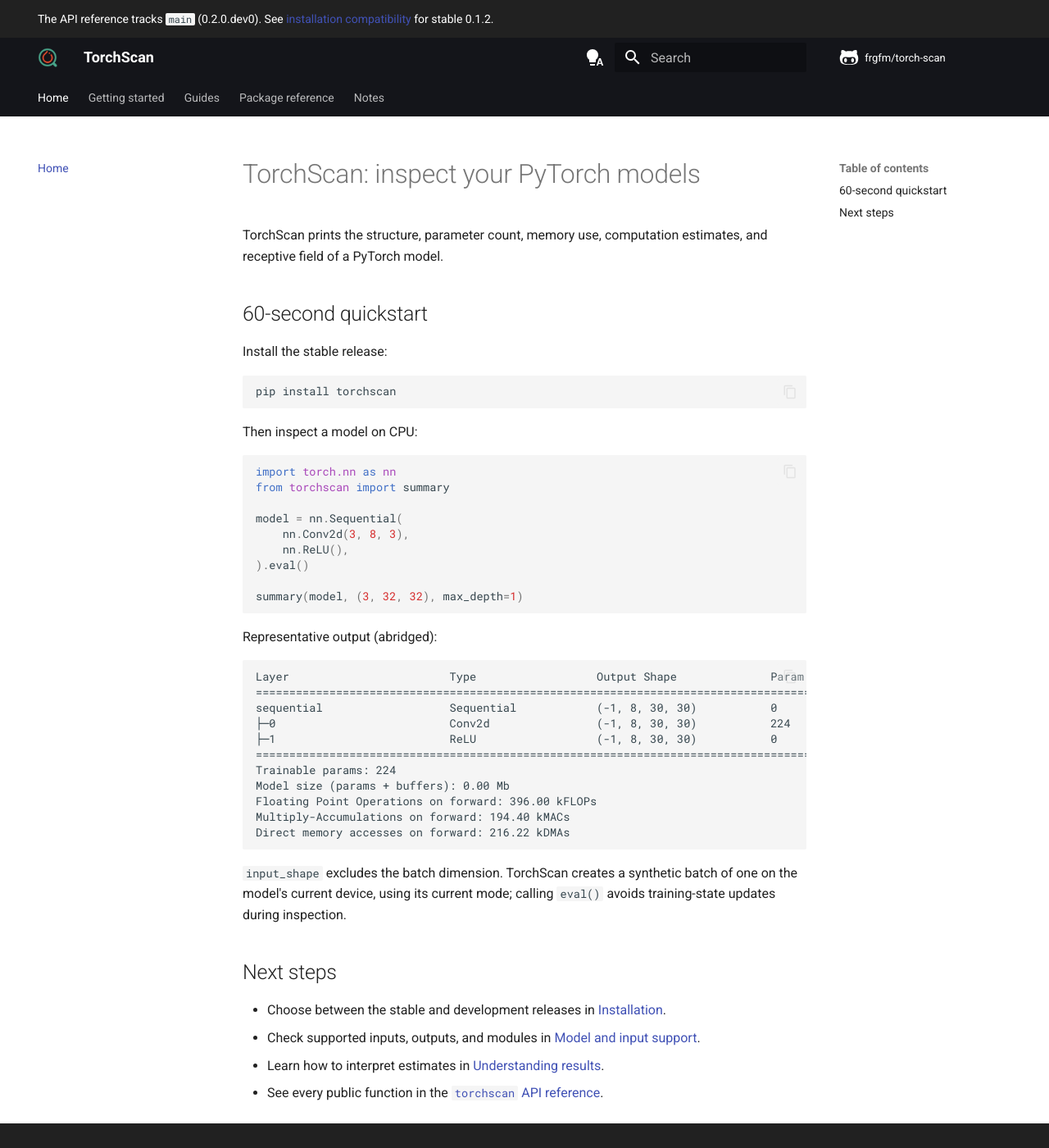
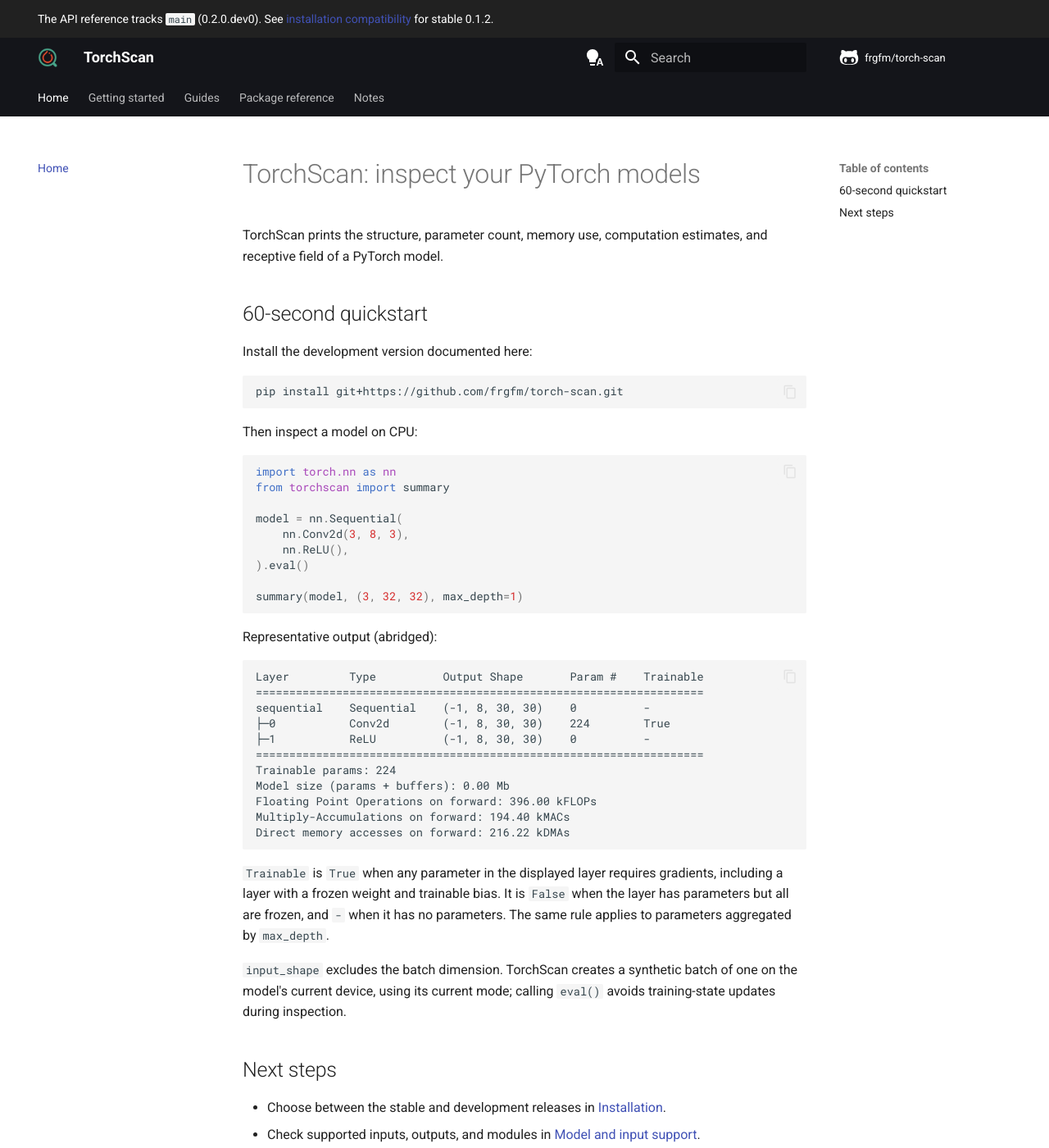
Before and after one commit to frgfm/torch-scan, an MkDocs documentation site: the page built from docs/docs/index.md, in a window 1280 px wide and 1400 px high. Shown: the whole window at 82% size. Built offline with MkDocs 1.6.1 and Material for MkDocs 9.7.7, drawn with Linux system fonts in a browser that asks for light colours; comment, search, counter and statistics services are not loaded.

Commit message:
feat: add Trainable summary column (#144)
* feat: add trainable summary column

* fix: align trainable docs and coverage

````diff
--- a/docs/docs/index.md
+++ b/docs/docs/index.md
@@ -4,10 +4,10 @@
 
 ## 60-second quickstart
 
-Install the stable release:
+Install the development version documented here:
 
 ```shell
-pip install torchscan
+pip install git+https://github.com/frgfm/torch-scan.git
 ```
 
 Then inspect a model on CPU:
@@ -27,18 +27,20 @@
 Representative output (abridged):
 
 ```text
-Layer                        Type                  Output Shape              Param #
-==========================================================================================
-sequential                   Sequential            (-1, 8, 30, 30)           0
-├─0                          Conv2d                (-1, 8, 30, 30)           224
-├─1                          ReLU                  (-1, 8, 30, 30)           0
-==========================================================================================
+Layer         Type          Output Shape       Param #    Trainable
+===================================================================
+sequential    Sequential    (-1, 8, 30, 30)    0          -
+├─0           Conv2d        (-1, 8, 30, 30)    224        True
+├─1           ReLU          (-1, 8, 30, 30)    0          -
+===================================================================
 Trainable params: 224
 Model size (params + buffers): 0.00 Mb
 Floating Point Operations on forward: 396.00 kFLOPs
 Multiply-Accumulations on forward: 194.40 kMACs
 Direct memory accesses on forward: 216.22 kDMAs
 ```
+
+`Trainable` is `True` when any parameter in the displayed layer requires gradients, including a layer with a frozen weight and trainable bias. It is `False` when the layer has parameters but all are frozen, and `-` when it has no parameters. The same rule applies to parameters aggregated by `max_depth`.
 
 `input_shape` excludes the batch dimension. TorchScan creates a synthetic batch of one on the model's current device, using its current mode; calling `eval()` avoids training-state updates during inspection.
 
````
Also changed, not shown: README.md, 2 other files.
